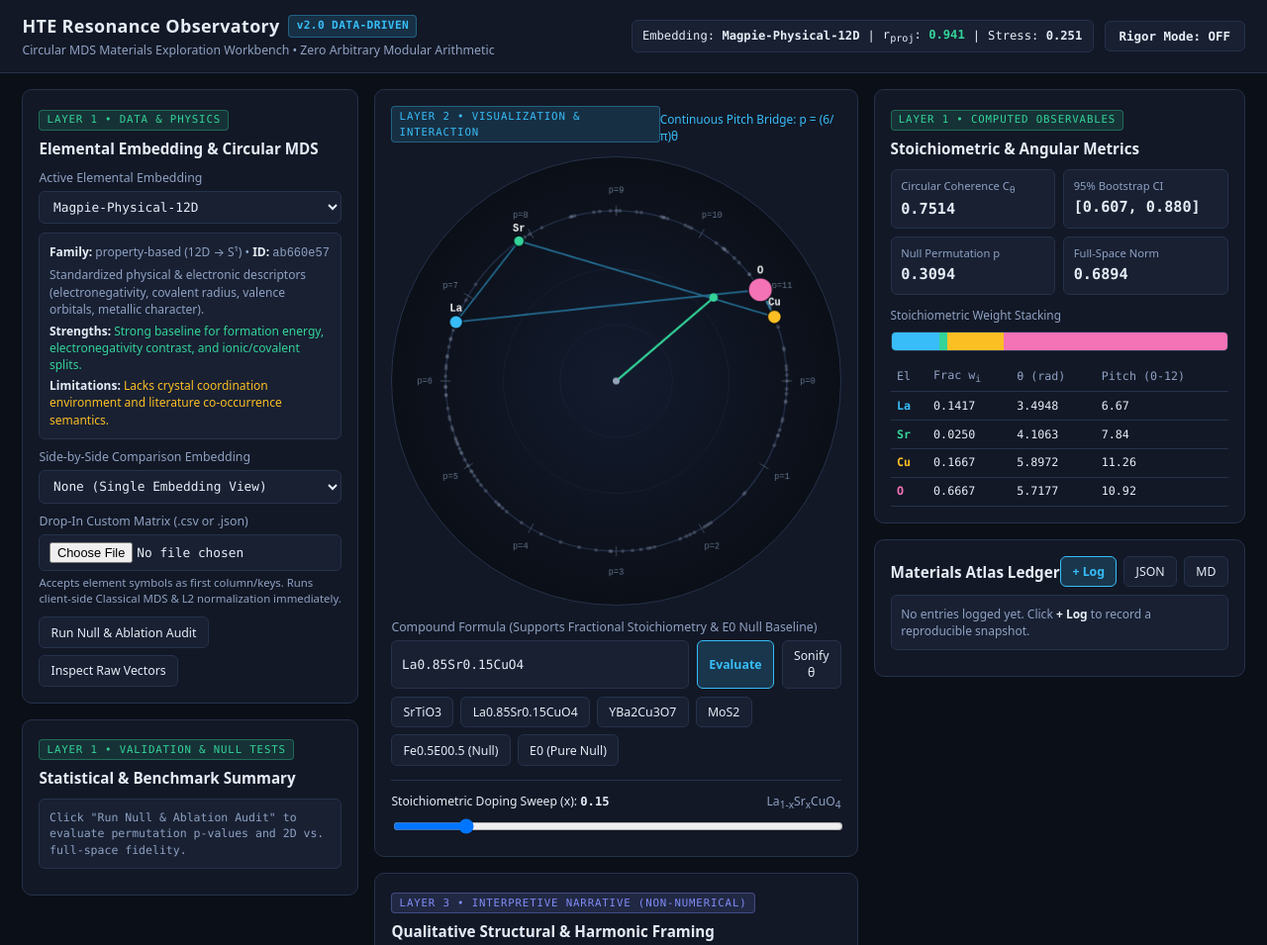
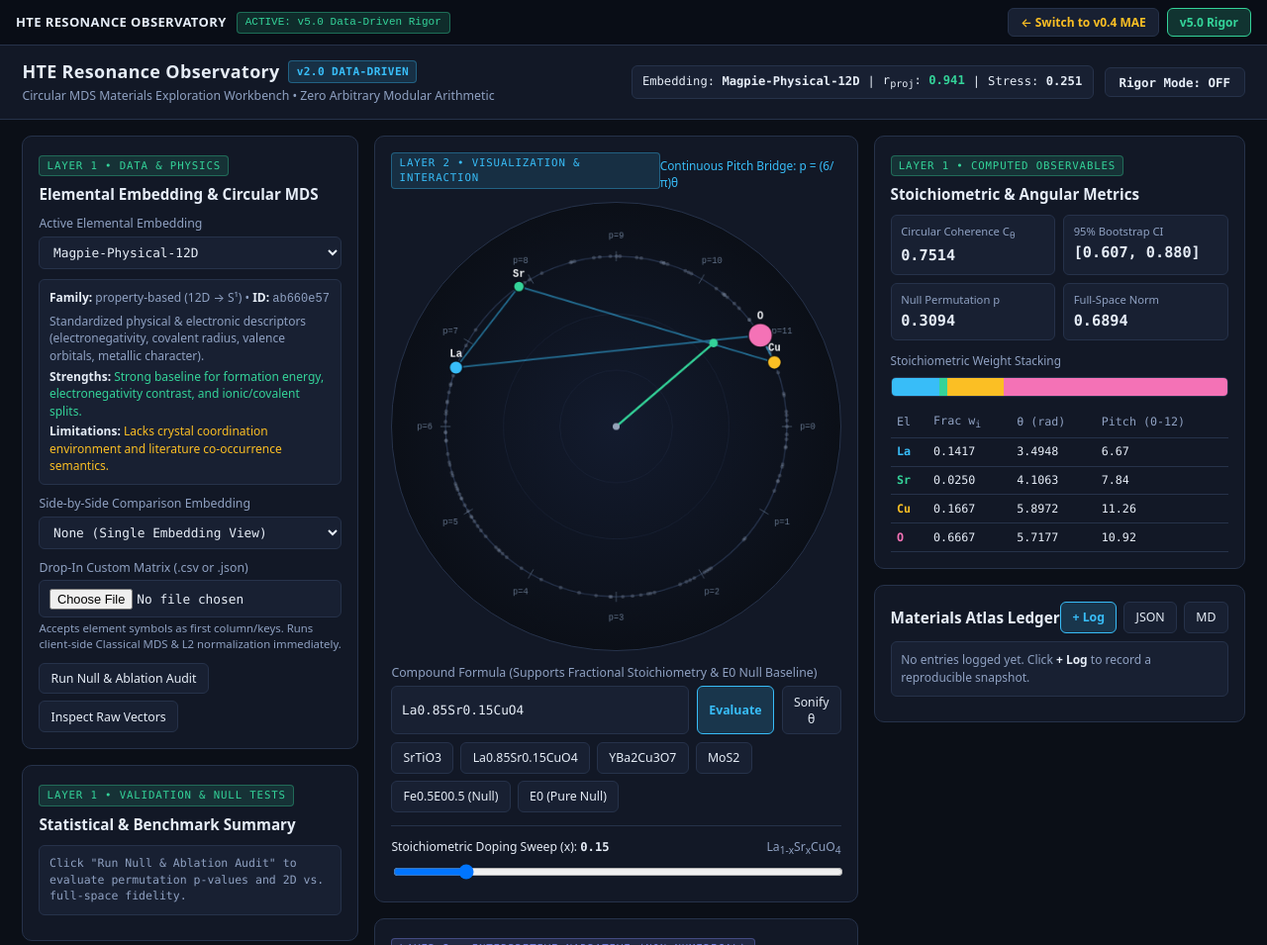
Before and after one commit to thefourceprinciples/hte-resonance-observatory, a plain HTML site: page web/v5.html in a window 1280 px wide. Shown: the top 955 px of the page at 99% size. Drawn offline with Linux system fonts and the light colour scheme.

Commit message:
Add version switcher bar to v5.html

```diff
--- a/web/v5.html
+++ b/web/v5.html
@@ -250,6 +250,17 @@
   </style>
 </head>
 <body>
+  <!-- VERSION SWITCHER BAR -->
+<div id="version-switcher" style="display:flex;align-items:center;justify-content:space-between;padding:8px 16px;background:#090d16;border-bottom:1px solid #26324a;font-family:system-ui,-apple-system,sans-serif;font-size:13px;color:#e6edf7;">
+  <div style="display:flex;align-items:center;gap:10px;">
+    <strong style="letter-spacing:0.03em;">HTE RESONANCE OBSERVATORY</strong>
+    <span style="padding:2px 8px;border-radius:4px;background:rgba(52,211,153,0.16);color:#34d399;border:1px solid rgba(52,211,153,0.4);font-family:monospace;font-size:11px;">ACTIVE: v5.0 Data-Driven Rigor</span>
+  </div>
+  <div style="display:flex;align-items:center;gap:8px;">
+    <a href="index.html" style="text-decoration:none;padding:5px 12px;border-radius:6px;background:#182032;color:#fbbf24;border:1px solid #26324a;font-weight:600;font-size:12px;">&larr; Switch to v0.4 MAE</a>
+    <a href="v5.html" style="text-decoration:none;padding:5px 12px;border-radius:6px;background:rgba(52,211,153,0.2);color:#34d399;border:1px solid #34d399;font-weight:600;font-size:12px;">v5.0 Rigor</a>
+  </div>
+</div>
   <header>
     <div class="brand">
       <h1>HTE Resonance Observatory <span class="badge">v2.0 DATA-DRIVEN</span></h1>
```
